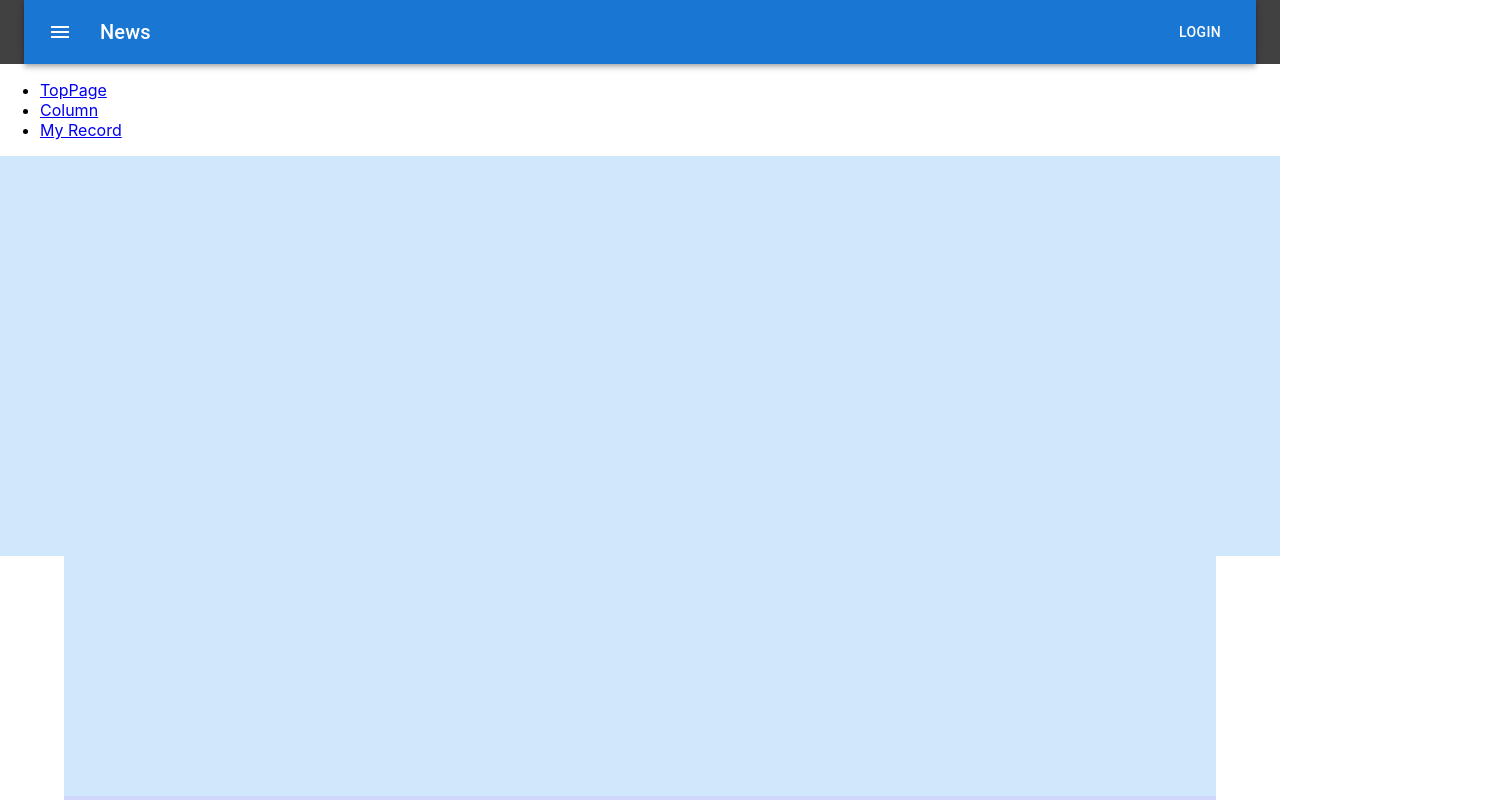
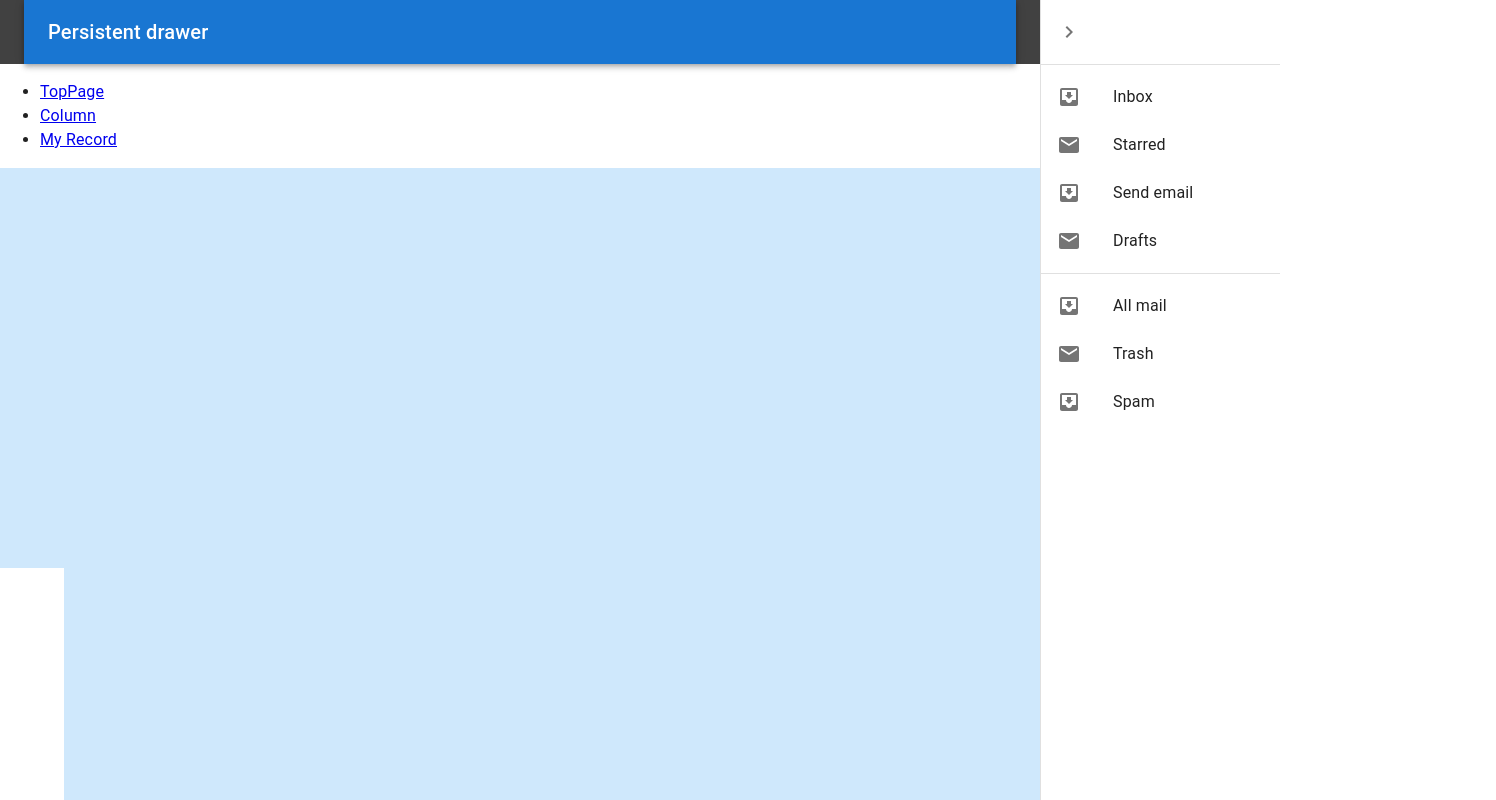
Before and after one commit to nguyenhvubk/react-arent3d-demo, a React (Create React App) app: page / in a window 1280 px wide. Both pictures are taken after a click on the button "open drawer". Shown: the top 800 px of the page, 1496 px wide, since content can reach past the window. Built offline with nearby package versions, Linux system fonts and the light colour scheme.

Commit message:
add right drawer menu

```diff
--- a/src/components/common/NavBar.js
+++ b/src/components/common/NavBar.js
@@ -1,41 +1,152 @@
 import * as React from 'react';
-import AppBar from '@mui/material/AppBar';
+import { styled, useTheme } from '@mui/material/styles';
+import MuiAppBar from '@mui/material/AppBar';
+import Drawer from '@mui/material/Drawer';
 import Box from '@mui/material/Box';
 import Toolbar from '@mui/material/Toolbar';
+import CssBaseline from '@mui/material/CssBaseline';
+import Divider from '@mui/material/Divider';
 import Typography from '@mui/material/Typography';
 import Button from '@mui/material/Button';
 import IconButton from '@mui/material/IconButton';
 import MenuIcon from '@mui/icons-material/Menu';
 import Container from '@mui/material/Container';
+import ChevronLeftIcon from '@mui/icons-material/ChevronLeft';
+import ChevronRightIcon from '@mui/icons-material/ChevronRight';
+import ListItem from '@mui/material/ListItem';
+import ListItemButton from '@mui/material/ListItemButton';
+import ListItemIcon from '@mui/material/ListItemIcon';
+import ListItemText from '@mui/material/ListItemText';
+import InboxIcon from '@mui/icons-material/MoveToInbox';
+import MailIcon from '@mui/icons-material/Mail';
+import List from '@mui/material/List';
+
+
+const drawerWidth = 240;
+
+const Main = styled('main', { shouldForwardProp: (prop) => prop !== 'open' })(
+  ({ theme, open }) => ({
+    flexGrow: 1,
+    padding: theme.spacing(3),
+    transition: theme.transitions.create('margin', {
+      easing: theme.transitions.easing.sharp,
+      duration: theme.transitions.duration.leavingScreen,
+    }),
+    marginRight: -drawerWidth,
+    ...(open && {
+      transition: theme.transitions.create('margin', {
+        easing: theme.transitions.easing.easeOut,
+        duration: theme.transitions.duration.enteringScreen,
+      }),
+      marginRight: 0,
+    }),
+  }),
+);
+
+const AppBar = styled(MuiAppBar, {
+  shouldForwardProp: (prop) => prop !== 'open',
+})(({ theme, open }) => ({
+  transition: theme.transitions.create(['margin', 'width'], {
+    easing: theme.transitions.easing.sharp,
+    duration: theme.transitions.duration.leavingScreen,
+  }),
+  ...(open && {
+    width: `calc(100% - ${drawerWidth}px)`,
+    transition: theme.transitions.create(['margin', 'width'], {
+      easing: theme.transitions.easing.easeOut,
+      duration: theme.transitions.duration.enteringScreen,
+    }),
+    marginRight: drawerWidth,
+  }),
+}));
+
+const DrawerHeader = styled('div')(({ theme }) => ({
+  display: 'flex',
+  alignItems: 'center',
+  padding: theme.spacing(0, 1),
+  // necessary for content to be below app bar
+  ...theme.mixins.toolbar,
+  justifyContent: 'flex-start',
+}));
 
 export default function NavBar() {
+  const theme = useTheme();
+  const [open, setOpen] = React.useState(false);
+
+  const handleDrawerOpen = () => {
+    setOpen(true);
+  };
+
+  const handleDrawerClose = () => {
+    setOpen(false);
+  };
   return (
-    <>
     <Box sx={{ bgcolor: '#414141'}}>
       <Container maxWidth="xl">
-        <Box sx={{ flexGrow: 1, bgcolor: '#414141' }}>
-          <AppBar position="static">
+        <Box sx={{ display: 'flex', bgcolor: '#414141' }}>
+        <CssBaseline />
+          <AppBar position="static" open={open}>
             <Toolbar>
+              <Typography variant="h6" noWrap sx={{ flexGrow: 1 }} component="div">
+                Persistent drawer
+              </Typography>
               <IconButton
-                size="large"
-                edge="start"
                 color="inherit"
-                aria-label="menu"
-                sx={{ mr: 2 }}
+                aria-label="open drawer"
+                edge="end"
+                onClick={handleDrawerOpen}
+                sx={{ ...(open && { display: 'none' }) }}
               >
                 <MenuIcon />
               </IconButton>
-              <Typography variant="h6" component="div" sx={{ flexGrow: 1 }}>
-                News
-              </Typography>
-              <Button color="inherit">Login</Button>
             </Toolbar>
           </AppBar>
+          <Drawer
+            sx={{
+              width: drawerWidth,
+              flexShrink: 0,
+              '& .MuiDrawer-paper': {
+                width: drawerWidth,
+              },
+            }}
+            variant="persistent"
+            anchor="right"
+            open={open}
+          >
+            <DrawerHeader>
+              <IconButton onClick={handleDrawerClose}>
+                <ChevronRightIcon />
+              </IconButton>
+            </DrawerHeader>
+            <Divider />
+            <List>
+              {['Inbox', 'Starred', 'Send email', 'Drafts'].map((text, index) => (
+                <ListItem key={text} disablePadding>
+                  <ListItemButton>
+                    <ListItemIcon>
+                      {index % 2 === 0 ? <InboxIcon /> : <MailIcon />}
+                    </ListItemIcon>
+                    <ListItemText primary={text} />
+                  </ListItemButton>
+                </ListItem>
+              ))}
+            </List>
+            <Divider />
+            <List>
+              {['All mail', 'Trash', 'Spam'].map((text, index) => (
+                <ListItem key={text} disablePadding>
+                  <ListItemButton>
+                    <ListItemIcon>
+                      {index % 2 === 0 ? <InboxIcon /> : <MailIcon />}
+                    </ListItemIcon>
+                    <ListItemText primary={text} />
+                  </ListItemButton>
+                </ListItem>
+              ))}
+            </List>
+          </Drawer>
         </Box>
       </Container>
     </Box>
-
-
-    </>
   );
 }
```
